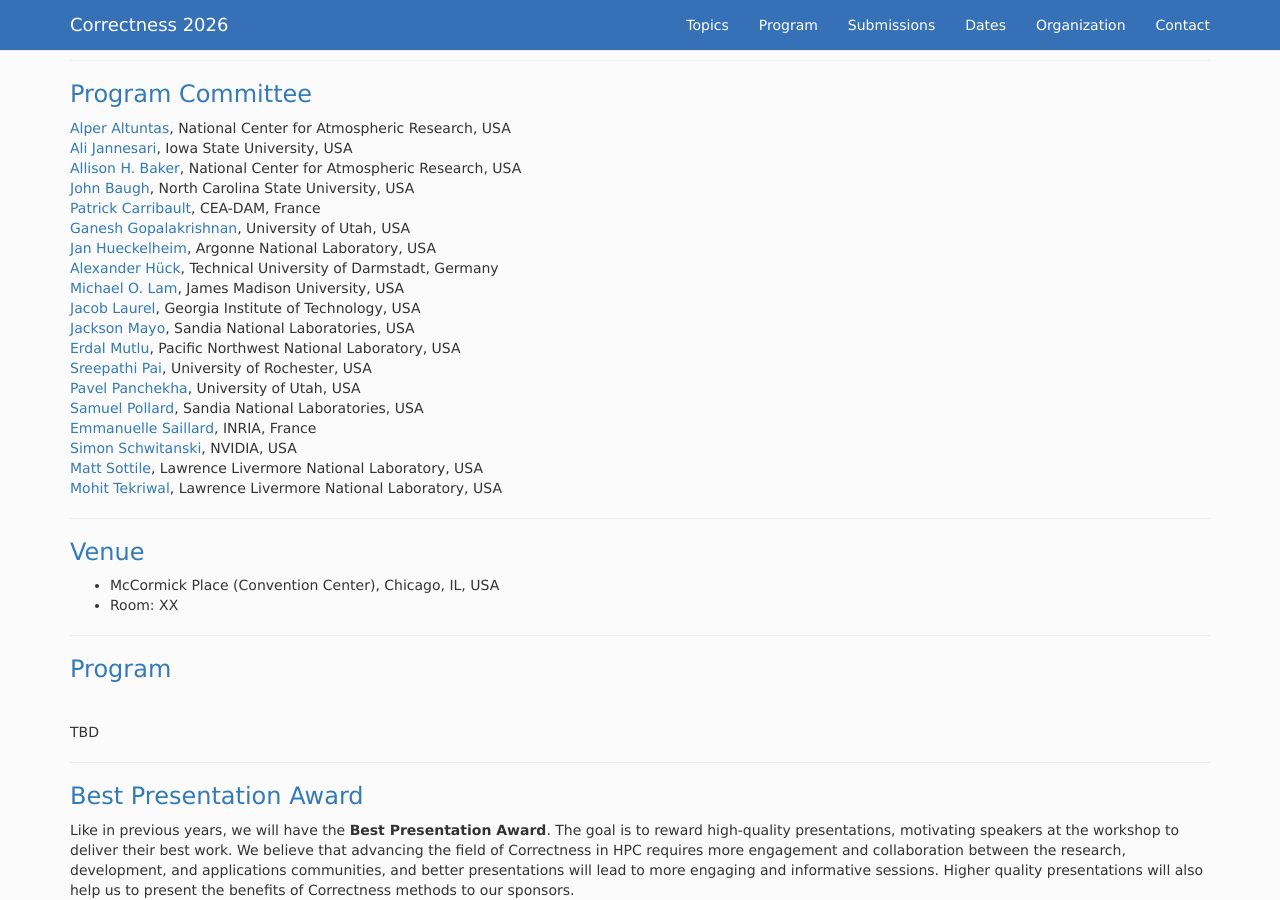
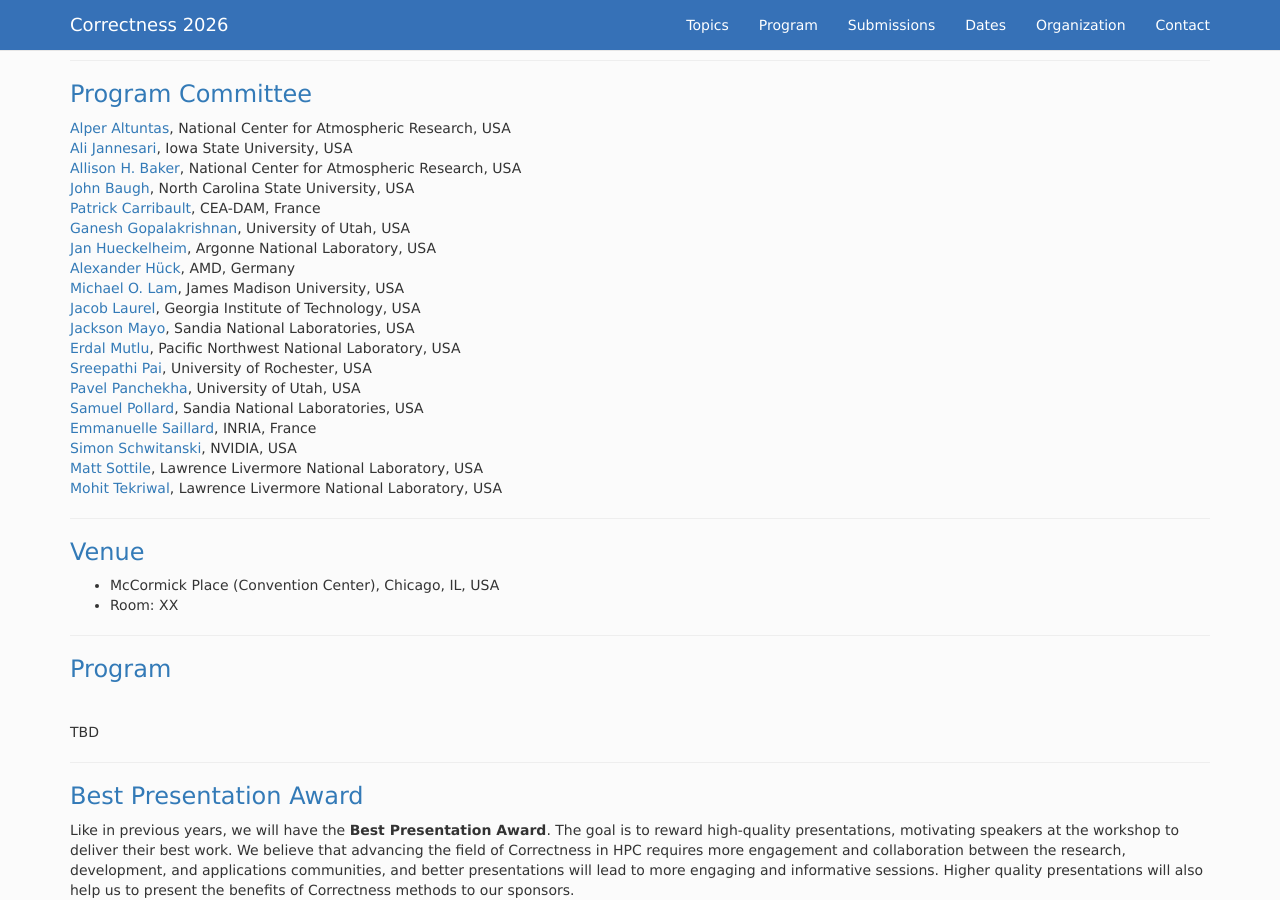
Before and after one commit to correctness-workshop/2026, a Jekyll site: the page built from index.md, in a window 1280 px wide and 900 px high, scrolled down 3065 px. Built offline with Jekyll 4.4.1, drawn with Linux system fonts in a browser that asks for light colours; nearby versions of some CDN libraries; the list of posts is cut into pages by our own code.

Commit message:
fixed issue

```diff
--- a/index.md
+++ b/index.md
@@ -148,7 +148,7 @@ All time zones are AOE.
 [Patrick Carribault](http://www.cea.fr/), CEA-DAM, France  <br />
 [Ganesh Gopalakrishnan](https://www.cs.utah.edu/~ganesh/), University of Utah, USA <br />
 [Jan Hueckelheim](https://www.anl.gov/profile/jan-huckelheim), Argonne National Laboratory, USA <br />
-[Alexander Hück](https://www.informatik.tu-darmstadt.de/sc/fg/people/details/alexander_hueck.en.jsp), Technical University of Darmstadt, Germany <br />
+[Alexander Hück](#), AMD, Germany <br />
 [Michael O. Lam](https://w3.cs.jmu.edu/lam2mo/), James Madison University, USA <br />
 [Jacob Laurel](https://jsl1994.github.io/), Georgia Institute of Technology, USA <br />
 [Jackson Mayo](http://www.sandia.gov/), Sandia National Laboratories, USA <br />
```
